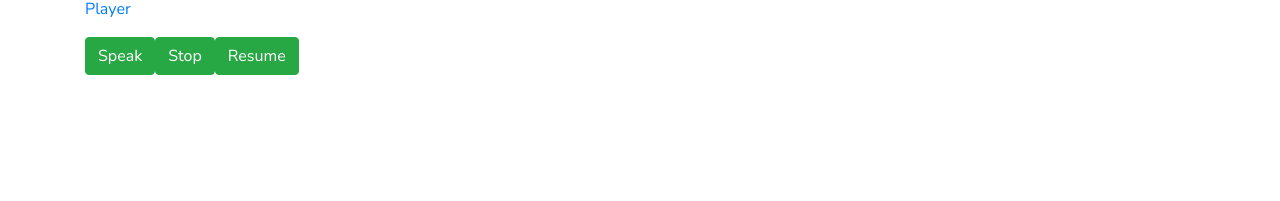
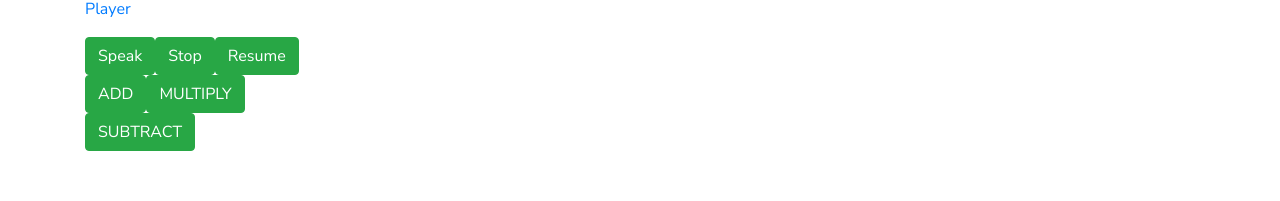
Before and after one commit to ganny26/hetechscan, a React (Create React App) app: page / in a window 1280 px wide. Shown: the part 193-394 px from the top of the page. Built offline with nearby package versions, Linux system fonts and the light colour scheme; no server answers.

Commit message:
redux store implemented

```diff
--- a/src/App.js
+++ b/src/App.js
@@ -5,7 +5,7 @@ import {
   Link
 } from 'react-router-dom';
 import './App.css';
-
+import AppStore from './store/AppStore';
 import CaptionComponent from '../src/components/CaptionComponent';
 import SideBar from '../src/components/SideBar';
 import Main from '../src/components/Main';
@@ -24,6 +24,7 @@ class App extends Component {
 
   constructor(props) {
     super(props);
+
     this.state = {
       value: 0,
       count: 0,
@@ -33,6 +34,7 @@ class App extends Component {
     this.narate = this.narate.bind(this);
     this.speak = this.speak.bind(this);
     this.start = this.start.bind(this);
+    this.callEvent = this.callEvent.bind(this);
 
   }
 
@@ -89,6 +91,16 @@ class App extends Component {
     this.updateState(ntext[0]);
   }
 
+
+  callEvent(ename,ac){
+    console.log('e',ename);
+   // console.log(ac)
+    AppStore.dispatchEvent(ename);
+    AppStore.getValue().then(value=>{
+      console.log(value);
+    })
+  }
+
   render() {
     return (
       <div>
@@ -97,9 +109,11 @@ class App extends Component {
             <div className="col-md-3">
               <SideBar />
               <button className="btn btn-success" onClick={this.start.bind(this)}>Speak</button>
-
                 <button className="btn btn-success" onClick={this.stop}>Stop</button>
                 <button className="btn btn-success" onClick={this.play}>Resume</button>
+                <button className="btn btn-success" onClick={this.callEvent.bind(this,'ADD')}>ADD</button>
+                <button className="btn btn-success" onClick={this.callEvent.bind(this,'MULTIPLY')}>MULTIPLY</button>
+                <button className="btn btn-success" onClick={this.callEvent.bind(this,'SUBTRACT')}>SUBTRACT</button>
                </div>
             <div className="col-md-8">
               <Main />
```
